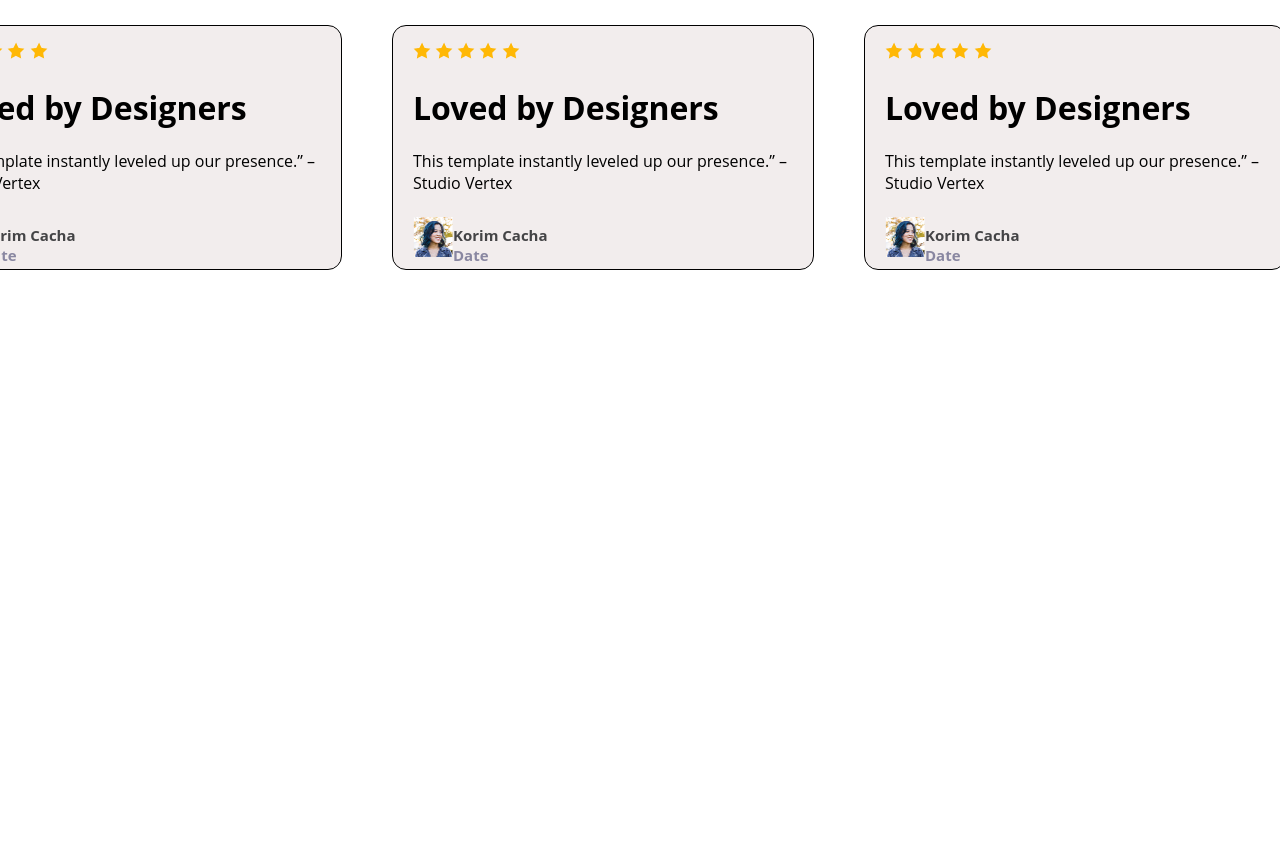
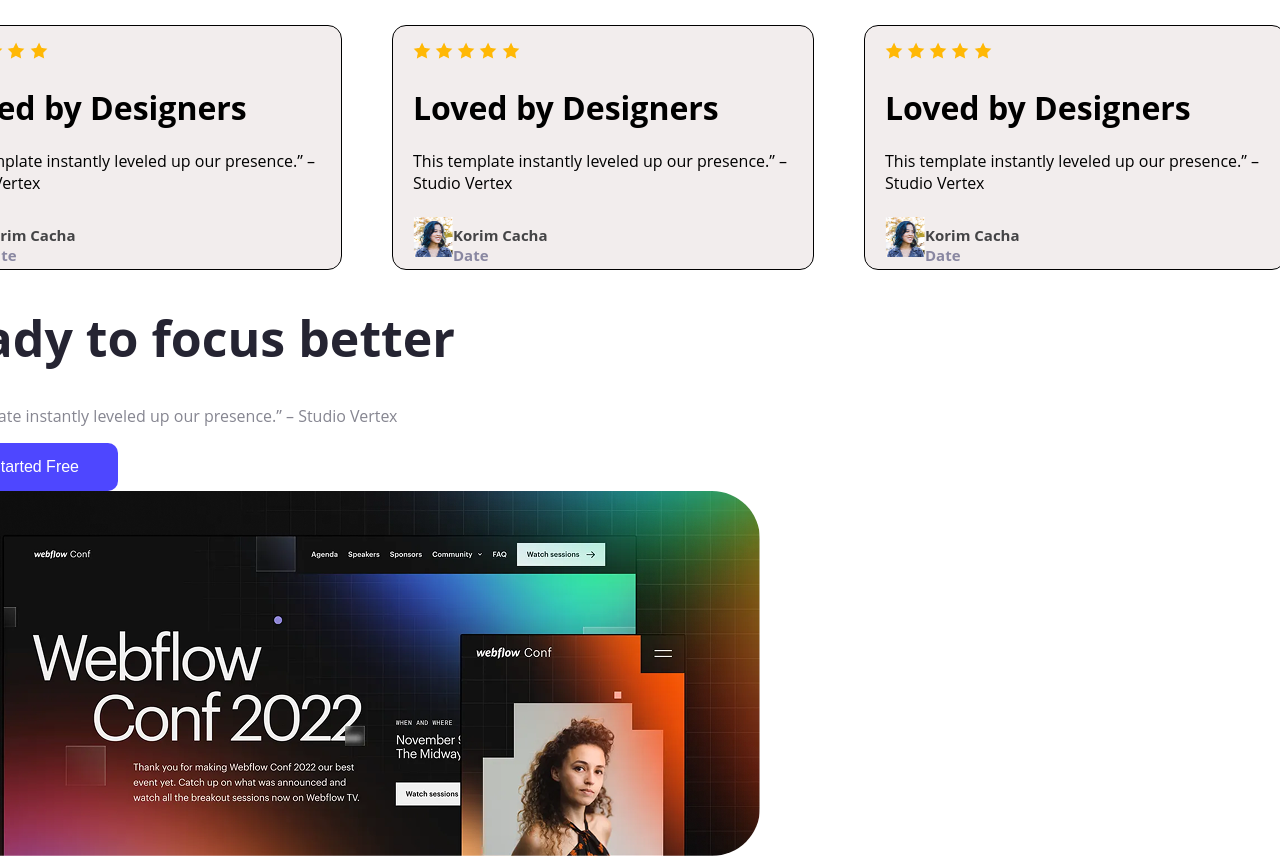
Before and after one commit to ROKONUZZAMAN1/html-assignment1, a plain HTML site: page index.html in a window 1280 px wide. Shown: the part 1682-2543 px from the top of the page. Before the commit the page ends 1962 px from the top, so only its background shows below. Drawn offline with Linux system fonts and the light colour scheme.

Commit message:
middle touch

```diff
--- a/assignment1.css
+++ b/assignment1.css
@@ -271,3 +271,29 @@
         display: flex;
         gap: 50px;
     }
+
+
+    /* big web image item here */
+
+     .webi{
+        height: 365px;
+        width: 840px;
+        border-radius: 48px;
+     }
+     .whead{
+        font-size: 50px;
+     }
+     .webp{
+        color: #868691;
+     }
+
+     .webb{
+        color:white;
+        background-color: #4E47FF;
+        height: 48px;
+        width: 198px;
+        border-radius:10px ;
+        font-size: 16px;
+        border-style: none;
+
+     }
--- a/index.html
+++ b/index.html
@@ -179,6 +179,21 @@
 
       </div>
 
+      <div class="webflow user-heading">
+        <div class="webhead">
+            <h1 class="whead">Ready to focus better</h1>
+        </div>
+        <div class="webpera">
+            <p class="webp">This template instantly leveled up our presence.” – Studio Vertex</p>
+        </div>
+        <div class="webbutton">
+            <button class="webb ">Ger Started Free</button>
+        </div>
+        <div class="webimage">
+            <img  src="./Assets/wc-big.png" alt="" class="webi">
+        </div>
+      </div>
+
 
 
 
```
